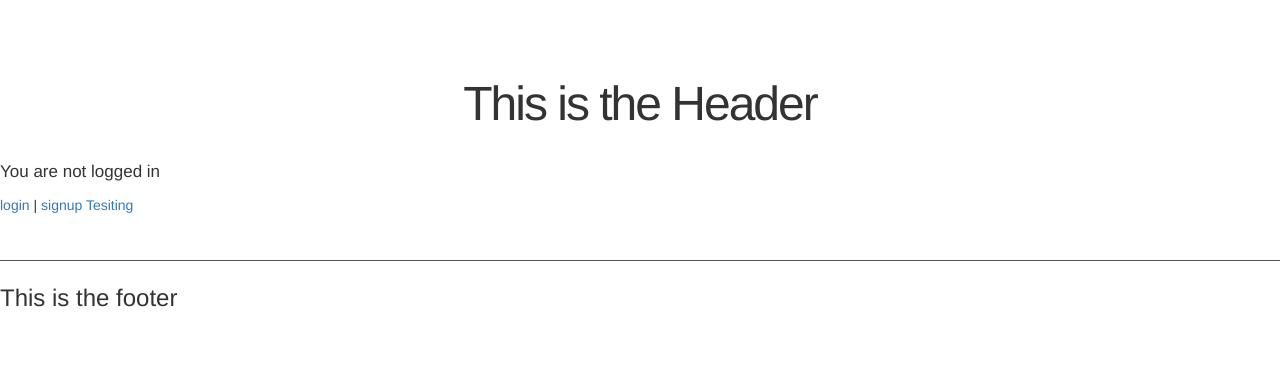
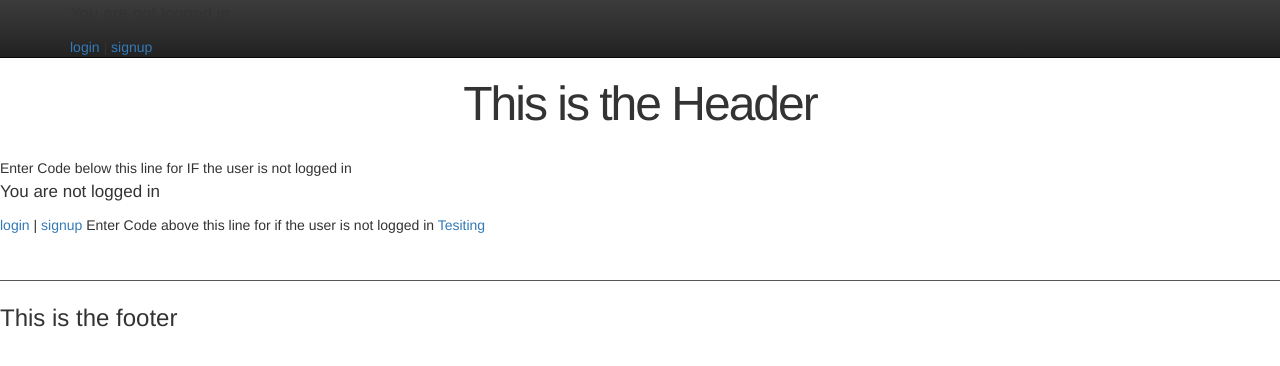
Before and after one commit to dayantat/SIT302project, a Django app: template django-env/SIT302/templates/home.html in a window 1280 px wide. Shown: the top 366 px of the page. Run offline with Django 3.2, Linux system fonts and the light colour scheme; the template is opened without the code that fills it, so the values that code supplies are empty; parts of the project's set-up code (start-up, migrations or seed data) failed here and were passed over; some libraries are stand-ins or nearby versions.

Commit message:
Expanded Header

```diff
--- a/django-env/SIT302/templates/base.html
+++ b/django-env/SIT302/templates/base.html
@@ -10,6 +10,20 @@
   <title>{% block title %}Django Auth Tutorial{% endblock %}</title>
 </head>
 <body>
+<header class="navbar navbar-fixed-top navbar-inverse">
+    <div class="container">
+        {% if user.is_authenticated %}
+          <h1>Hi {{ user.username }}!</h1>
+          <p><a href="{% url 'logout' %}">logout</a></p>
+        {% else %}
+          <p>You are not logged in</p>
+          <a href="{% url 'login' %}">login</a> |
+          <a href="{% url 'signup' %}">signup</a>
+        {% endif %}
+
+    </div>
+</header>
+
     <header>
         <h1>
         This is the Header
--- a/django-env/SIT302/templates/home.html
+++ b/django-env/SIT302/templates/home.html
@@ -5,14 +5,18 @@
 
 {% block content %}
 {% if user.is_authenticated %}
+IF the user is logged in enter code here
   <h1>Hi {{ user.username }}!</h1>
   Your email is {{ user.email }}  <!-- This is the correct email, and shows access to the database -->
   and your password is {{ user.password }}  <!-- This is encrypted but shows access to the database -->
   <p><a href="{% url 'logout' %}">logout</a></p>
 {% else %}
+Enter Code below this line for IF the user is not logged in
   <p>You are not logged in</p>
   <a href="{% url 'login' %}">login</a> |
   <a href="{% url 'signup' %}">signup</a>
+
+Enter Code above this line for if the user is not logged in
 {% endif %}
   <a href="https://en.wikipedia.org/wiki/Django" class="external_link" id="link_to_wiki_page">Tesiting</a>
 {% endblock %}
--- a/django-env/SIT302/templates/signup.html
+++ b/django-env/SIT302/templates/signup.html
@@ -4,10 +4,14 @@
 {% block title %}Sign Up{% endblock %}
 
 {% block content %}
+Enter your code below this line
+
 <h2>Sign up</h2>
 <form method="post">
   {% csrf_token %}
   {{ form.as_p }}
   <button type="submit">Sign up</button>
 </form>
+
+Enter your code above this line
 {% endblock %}
```
Also changed, not shown: django-env/SIT302/db.sqlite3.
